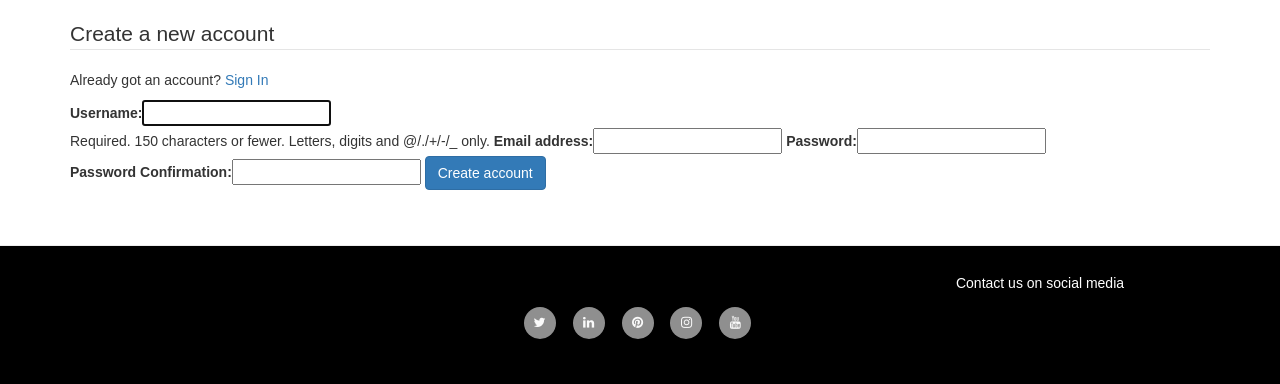
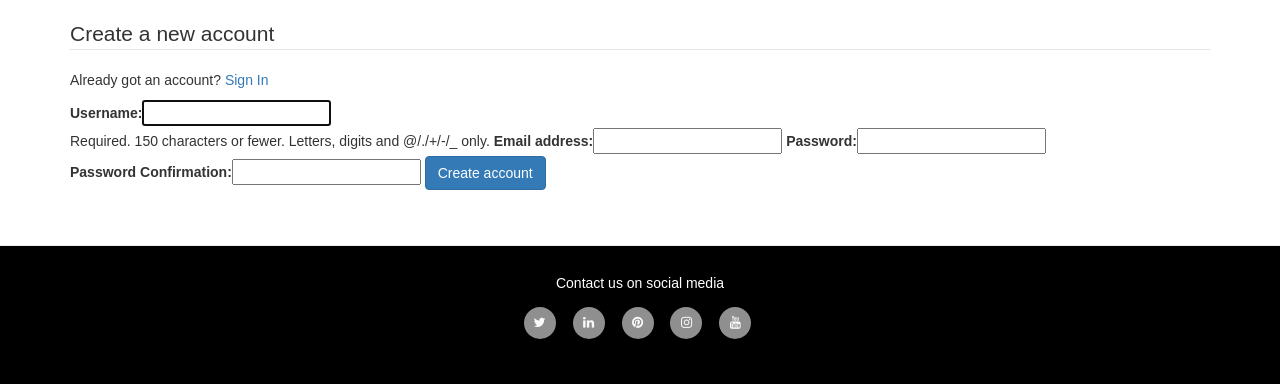
Before and after one commit to nikl881/food-delivery-app, a Django app: page /accounts/register/ in a window 1280 px wide. Shown: the part 426-810 px from the top of the page. Run offline with Django 3.2, Linux system fonts and the light colour scheme; some libraries are stand-ins or nearby versions.

Commit message:
improved custom design of base html menu and footer

```diff
--- a/fooddelivery/settings.py
+++ b/fooddelivery/settings.py
@@ -1,4 +1,3 @@
-import env
 import os
 import dj_database_url
 
--- a/static/css/custom.css
+++ b/static/css/custom.css
@@ -12,9 +12,6 @@ footer {
     background-color: black;
 }
 
-h5 {
-    margin-left: 800px
-}
 
 .container-fluid{
     background-color: black;
@@ -163,3 +160,7 @@ footer .cv-pdf i:hover {
 @media screen and (max-width:800px) {
     .main-foto {display:none}
 }
+
+.container-fluid .navbar-brand {
+    color: white;
+}
```
